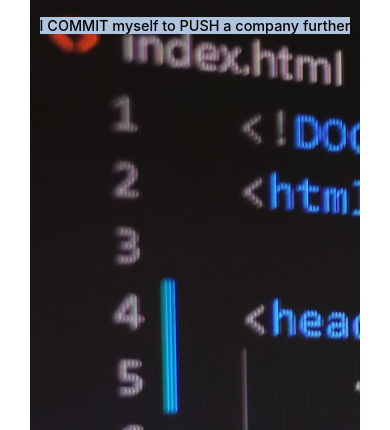
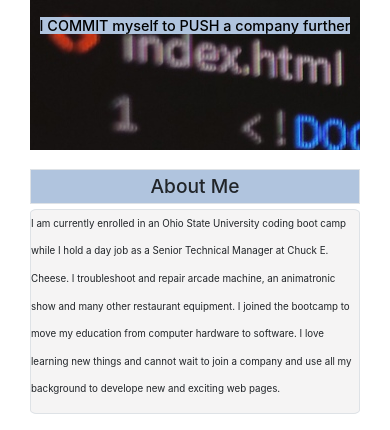
Before and after one commit to Shawn52409/Portfolio-2.0, a plain HTML site: page index.html in a window 390 px wide. Shown: the top 430 px of the page. Drawn offline with nearby package versions, Linux system fonts and the light colour scheme.

Commit message:
adjusted the coding image to fit better on small screens

```diff
--- a/assets/css/style.css
+++ b/assets/css/style.css
@@ -4,6 +4,13 @@ main{
 
 nav{
     background: lightskyblue;
+}
+
+.coding-image{
+    padding: 7em 0;
+    background-image: url(../img/coding.jpg);
+    height: 450px;
+    color: white;
 }
 
 h2{
@@ -40,12 +47,8 @@ article{
 
 }
 /* coding image background */
-.coding-image{
-    padding: 7em 0;
-    background-image: url(../img/coding.jpg);
-    height: 450px;
-    color: white;
-}
+
+
 
 span{
     background: lightsteelblue;
@@ -71,6 +74,12 @@ img{
 nav{
     display: none;
 }
+.coding-image{
+    padding: 7em 0;
+    background-image: url(../img/coding.jpg);
+    height: 150px;
+    color: white;
+}
 article{
     margin-top: 0em;
     margin-left: 0em;
```
